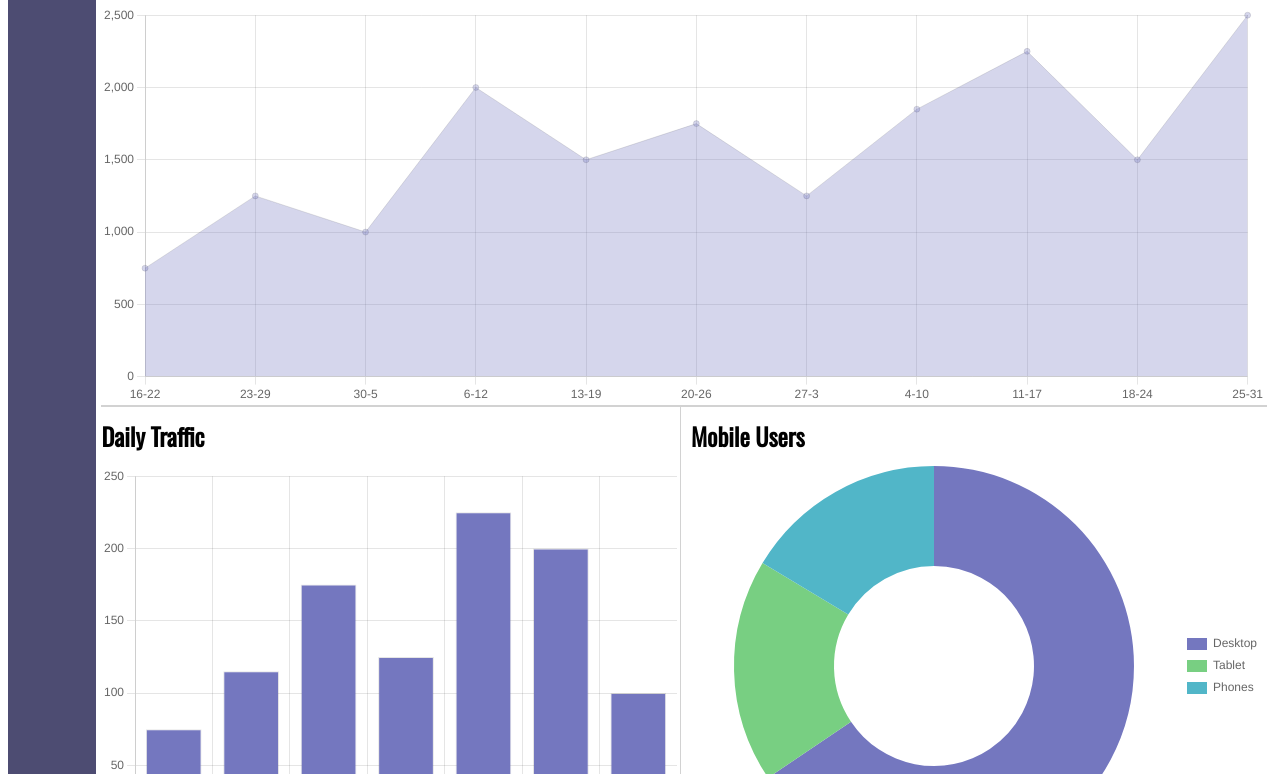
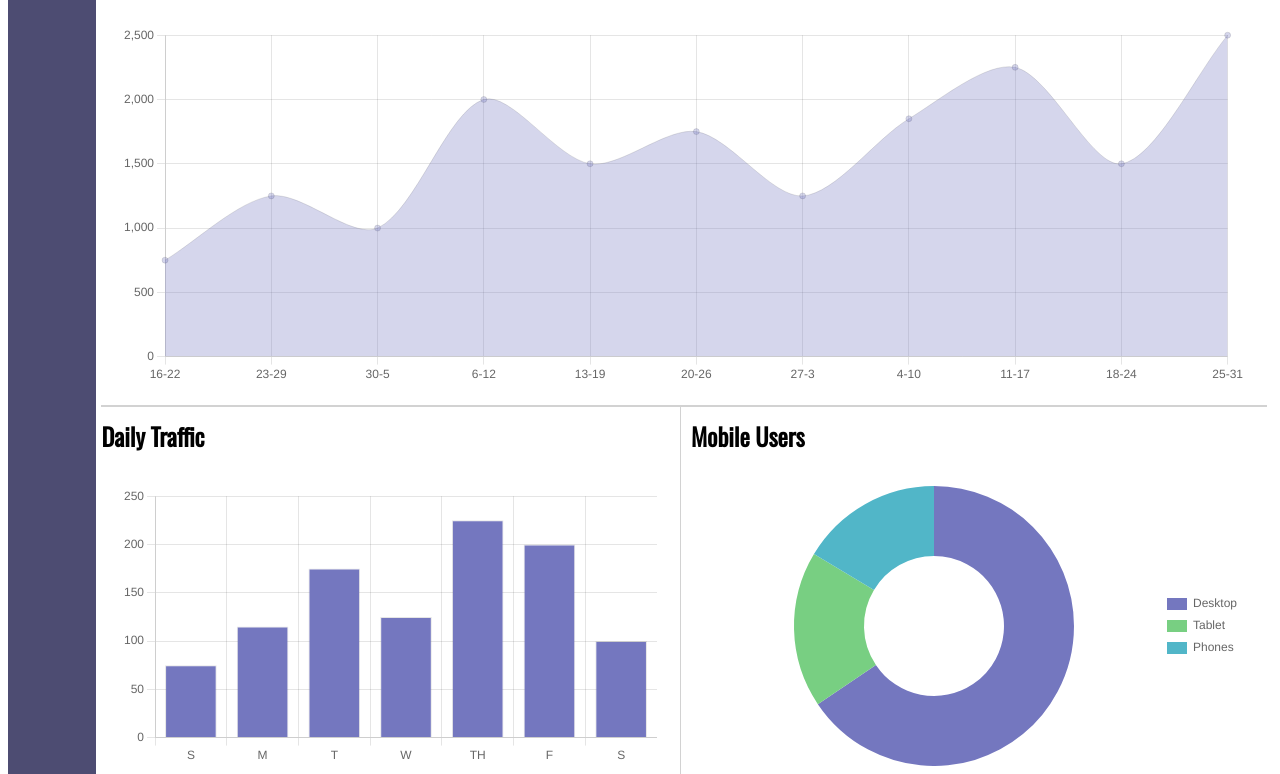
Before and after one commit to raf-l8bloomer/web-app-dashboard, a plain HTML site: page index.html in a window 1280 px wide. Shown: the part 309-1083 px from the top of the page. Drawn offline with nearby package versions, Linux system fonts and the light colour scheme.

Commit message:
added traffic data and adjusted chart sizings

```diff
--- a/app.js
+++ b/app.js
@@ -25,7 +25,7 @@ alertBanner.addEventListener('click', e => {
 
 const trafficCanvas = document.querySelector('#traffic-chart');
 
-let trafficData = {
+let hourlyTrafficData = {
     labels: [
         "16-22",
         "23-29",
@@ -58,6 +58,105 @@ let trafficData = {
     }]
 };
 
+let dailyTrafficData = {
+    labels: [
+        "16-22",
+        "23-29",
+        "30-5",
+        "6-12",
+        "13-19",
+        "20-26",
+        "27-3",
+        "4-10",
+        "11-17",
+        "18-24",
+        "25-31"
+    ],
+    datasets: [{
+        data: [
+            900,
+            1000,
+            1000,
+            2000,
+            1500,
+            1450,
+            1327,
+            2000,
+            2250,
+            400,
+            2345
+        ],
+        backgroundColor: 'rgba(116, 119, 191, .3)',
+        borderWidth: 1,
+    }]
+};
+
+let weeklyTrafficData = {
+    labels: [
+        "16-22",
+        "23-29",
+        "30-5",
+        "6-12",
+        "13-19",
+        "20-26",
+        "27-3",
+        "4-10",
+        "11-17",
+        "18-24",
+        "25-31"
+    ],
+    datasets: [{
+        data: [
+            111,
+            222,
+            333,
+            444,
+            555,
+            666,
+            777,
+            888,
+            999,
+            1000,
+            2000
+        ],
+        backgroundColor: 'rgba(116, 119, 191, .3)',
+        borderWidth: 1,
+    }]
+};
+
+let monthlyTrafficData = {
+    labels: [
+        "16-22",
+        "23-29",
+        "30-5",
+        "6-12",
+        "13-19",
+        "20-26",
+        "27-3",
+        "4-10",
+        "11-17",
+        "18-24",
+        "25-31"
+    ],
+    datasets: [{
+        data: [
+            348,
+            1539,
+            1604,
+            2343,
+            100,
+            234,
+            1564,
+            1232,
+            132,
+            546,
+            2435
+        ],
+        backgroundColor: 'rgba(116, 119, 191, .3)',
+        borderWidth: 1,
+    }]
+};
+
 let trafficOptions = {
     backgroundColor: 'rgba(112, 104, 201, .5)',
     fill: true,
@@ -75,13 +174,14 @@ let trafficOptions = {
             display: false
         }
     },
-    maintainAspectRatio: false
+    maintainAspectRatio: false,
+    tension: 0.3
 };
 
 
 let trafficChart = new Chart(trafficCanvas, {
     type: 'line',
-    data: trafficData,
+    data: hourlyTrafficData,
     options: trafficOptions
 });
 
@@ -189,8 +289,37 @@ trafficLinks.forEach(link => {
         // remove all active classes
         trafficLinks.forEach(link => {
             link.classList.remove('active')
+            trafficChart.destroy();
         });
         e.target.classList.add('active')
+        console.log(e.target.textContent);
+
+        if (e.target.textContent == "Daily") {
+            trafficChart = new Chart(trafficCanvas, {
+                type: 'line',
+                data: dailyTrafficData,
+                options: trafficOptions
+            });
+        } else if (e.target.textContent == "Weekly") {
+            trafficChart = new Chart(trafficCanvas, {
+                type: 'line',
+                data: weeklyTrafficData,
+                options: trafficOptions
+            });
+        } else if (e.target.textContent == "Monthly") {
+            trafficChart = new Chart(trafficCanvas, {
+                type: 'line',
+                data: monthlyTrafficData,
+                options: trafficOptions
+            });
+        } else if (e.target.textContent == "Hourly") {
+            trafficChart = new Chart(trafficCanvas, {
+                type: 'line',
+                data: hourlyTrafficData,
+                options: trafficOptions
+            });
+        }
+
     })
 })
 
--- a/css/styles.css
+++ b/css/styles.css
@@ -64,6 +64,7 @@ a {
 .header h1 {
     margin-right: auto;
     color: white;
+    padding-right: 20px;
 }
 
 .user-corner {
@@ -82,6 +83,7 @@ a {
 .user-corner h3 {
     color: white;
     flex-basis: auto;
+    font-size: 1em;
 }
 
 #user-pic {
@@ -92,6 +94,7 @@ a {
 .bell-icon {
     transition: transform .4s ease-out;
     transform-origin: 50% 50%;
+    padding-top: 10px;
 }
 
 .whole-bell {
@@ -265,6 +268,7 @@ https://syntackle.live/blog/how-to-create-a-notification-badge-with-css-Wrkjgwxk
 .widget-container-half {
     width: 100vw;
     height: 30vh;
+    padding: 10px;
 }
 
 
@@ -539,6 +543,10 @@ input[type=checkbox]:checked::after {
             "nav main"
     }
 
+    .user-corner h3 {
+        font-size: 1.2em;
+    }
+
     /* NAV */
 
     .nav {
@@ -580,14 +588,18 @@ input[type=checkbox]:checked::after {
     }
 
     .widget-container-full {
-        height: 50vh;
+        height: 25vh;
         max-width: 100%;
+        padding: 20px;
+
     }
 
     .widget-container-half {
         width: 45vw;
         max-width:100%;
-        height: 50vh;
+        height: 25vh;
+        padding: 20px;
+
     }
 
 
@@ -713,6 +725,15 @@ input[type=checkbox]:checked::after {
         border-top: 1px solid #D2D2D2
     }
 
+    .widget-container-full {
+        height: 50vh;
+
+    }
+
+    .widget-container-half {
+
+        height: 40vh;
+    }
 
     /* MEMBERS */
 
--- a/index.html
+++ b/index.html
@@ -83,7 +83,7 @@
                 <h3>Traffic</h3>
                 <!-- TRAFFIC NAV BAR -->
                 <ul class="traffic-nav">
-                    <li><a class="traffic-nav-link">Hourly</a></li>
+                    <li><a class="traffic-nav-link active">Hourly</a></li>
                     <li><a class="traffic-nav-link">Daily</a></li>
                     <li><a class="traffic-nav-link">Weekly</a></li>
                     <li> <a class="traffic-nav-link">Monthly</a></li>
```
